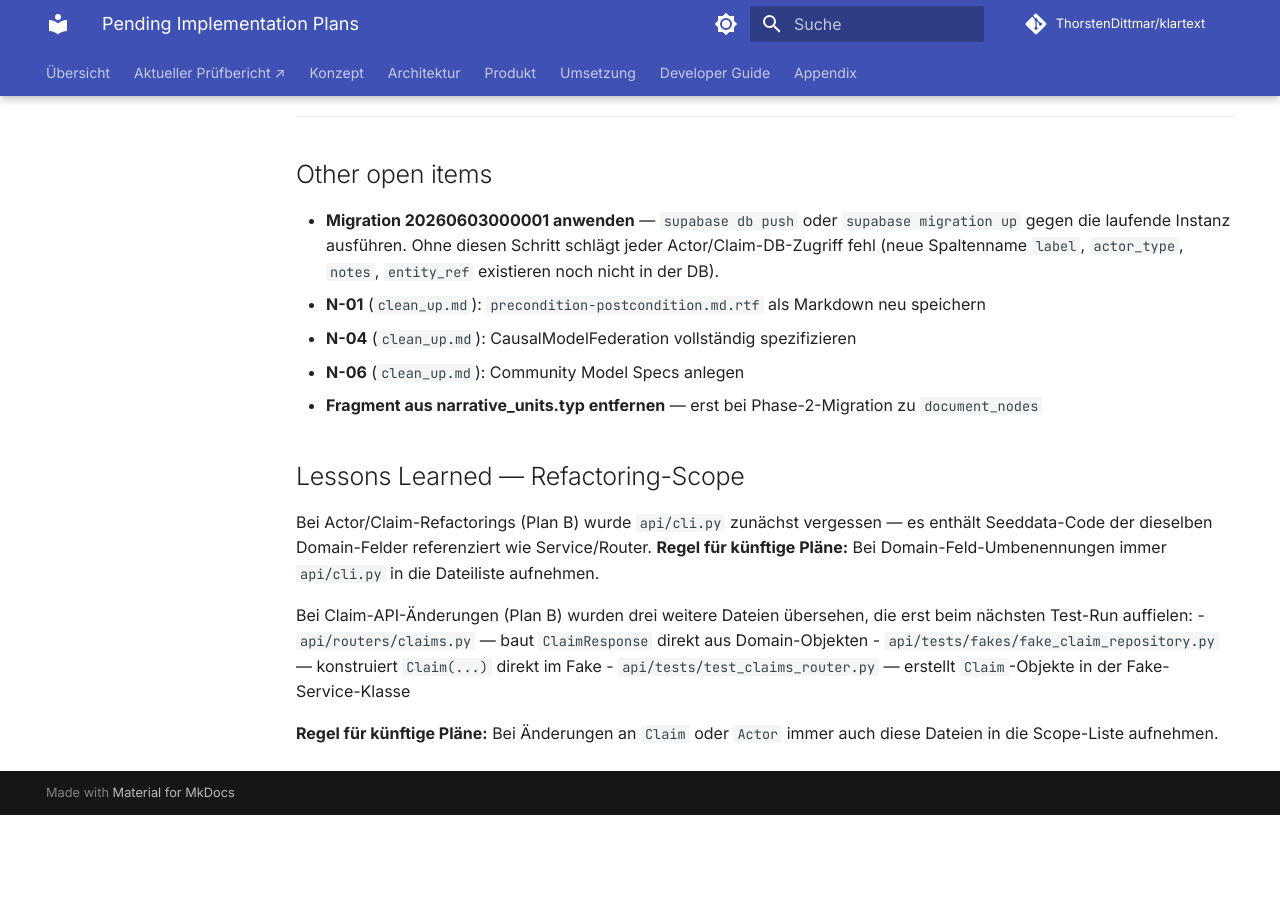
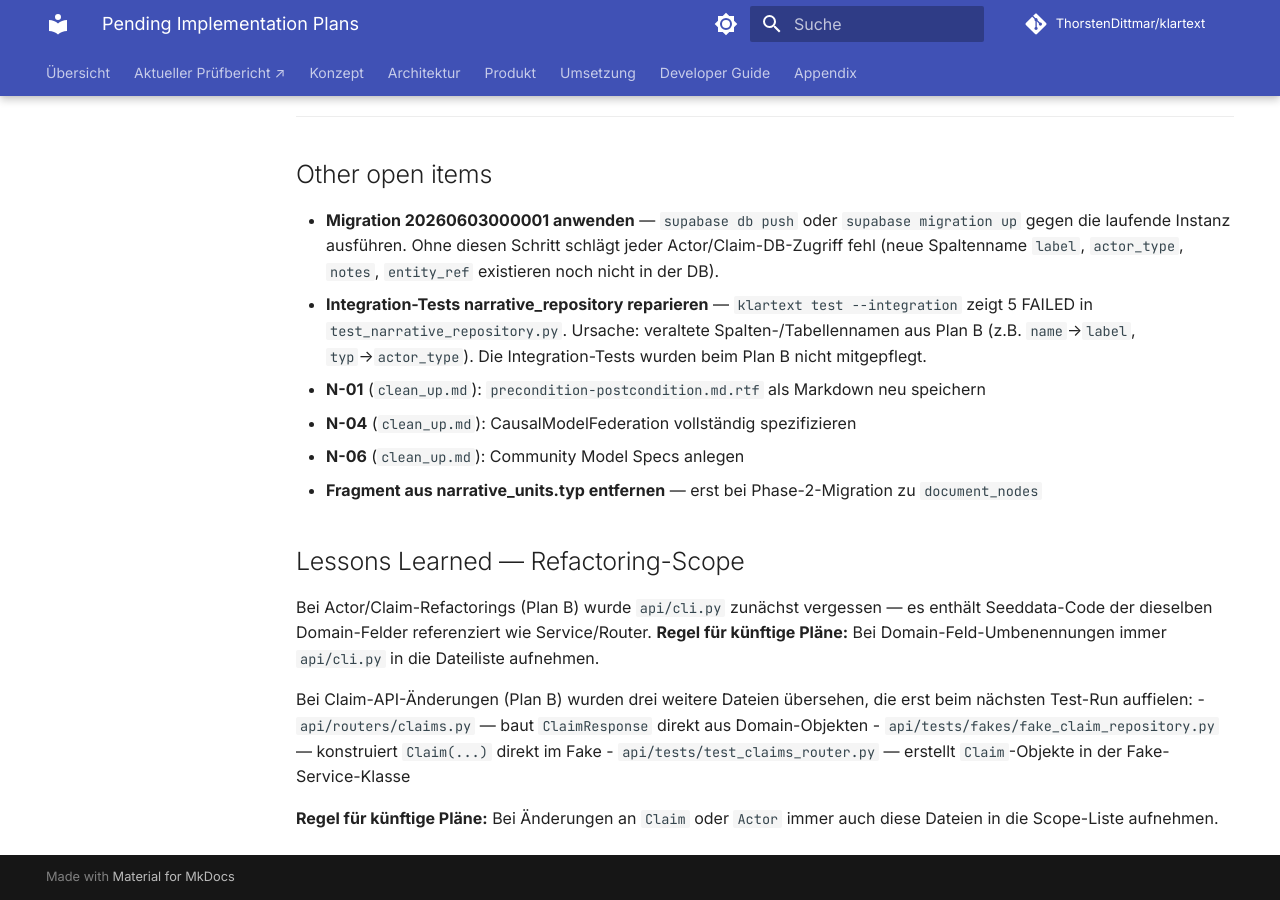
Before and after one commit to ThorstenDittmar/klartext, an MkDocs documentation site: the page built from docs/superpowers/plans/PENDING.md, in a window 1280 px wide and 900 px high, scrolled down 1179 px. Built offline with MkDocs 1.6.1 and Material for MkDocs 9.7.7, drawn with Linux system fonts in a browser that asks for light colours; comment, search, counter and statistics services are not loaded; before the commit the page ends 1994 px from its top, so only the background shows below that.

Commit message:
fix: klartext test now works from any directory; document narrative integration test debt
cli.py: pass cwd=_PROJECT_ROOT/api to pytest subprocess so klartext test
can be called from the project root or any directory — not just api/.

PENDING.md: document the 5 failing integration tests in test_narrative_repository.py
(stale Plan B column names not yet updated in integration test cleanup code).

Co-Authored-By: Claude Sonnet 4.6 <noreply@anthropic.com>

```diff
--- a/docs/superpowers/plans/PENDING.md
+++ b/docs/superpowers/plans/PENDING.md
@@ -67,6 +67,10 @@ Steps 2–6 from `experiment_scope.md`:
 - **Migration 20260603000001 anwenden** — `supabase db push` oder `supabase migration up`
   gegen die laufende Instanz ausführen. Ohne diesen Schritt schlägt jeder Actor/Claim-DB-Zugriff fehl
   (neue Spaltenname `label`, `actor_type`, `notes`, `entity_ref` existieren noch nicht in der DB).
+- **Integration-Tests narrative_repository reparieren** — `klartext test --integration` zeigt
+  5 FAILED in `test_narrative_repository.py`. Ursache: veraltete Spalten-/Tabellennamen aus
+  Plan B (z.B. `name`→`label`, `typ`→`actor_type`). Die Integration-Tests wurden beim Plan B
+  nicht mitgepflegt.
 - **N-01** (`clean_up.md`): `precondition-postcondition.md.rtf` als Markdown neu speichern
 - **N-04** (`clean_up.md`): CausalModelFederation vollständig spezifizieren
 - **N-06** (`clean_up.md`): Community Model Specs anlegen
```
Also changed, not shown: 1 other file.
